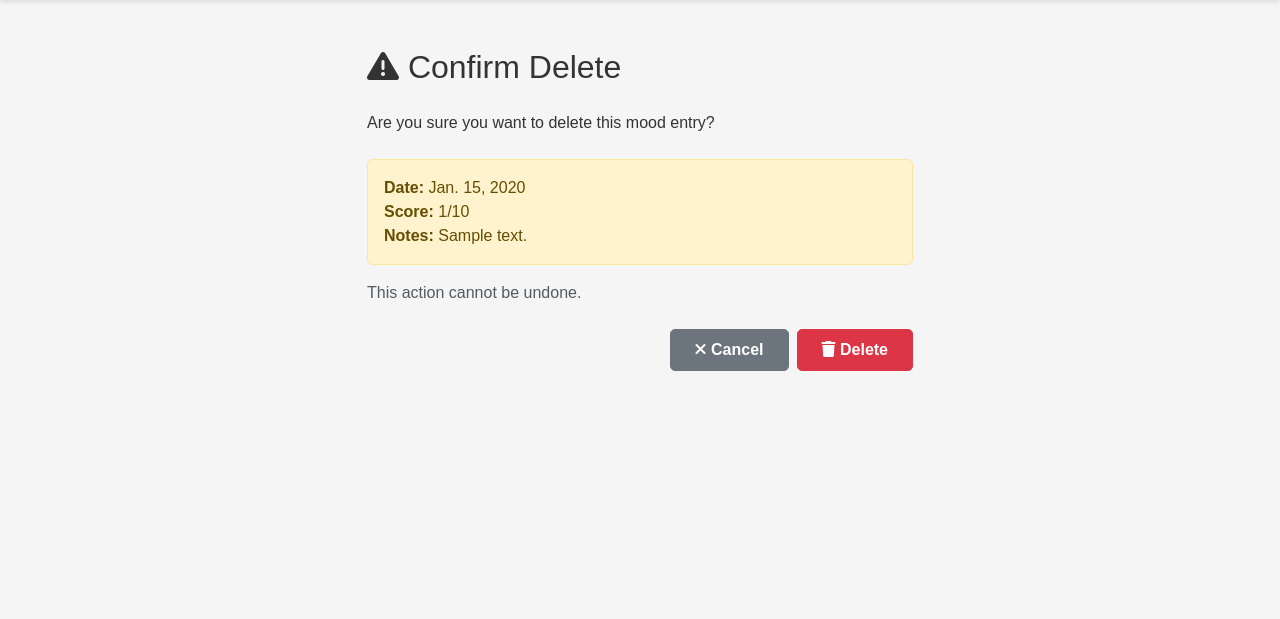
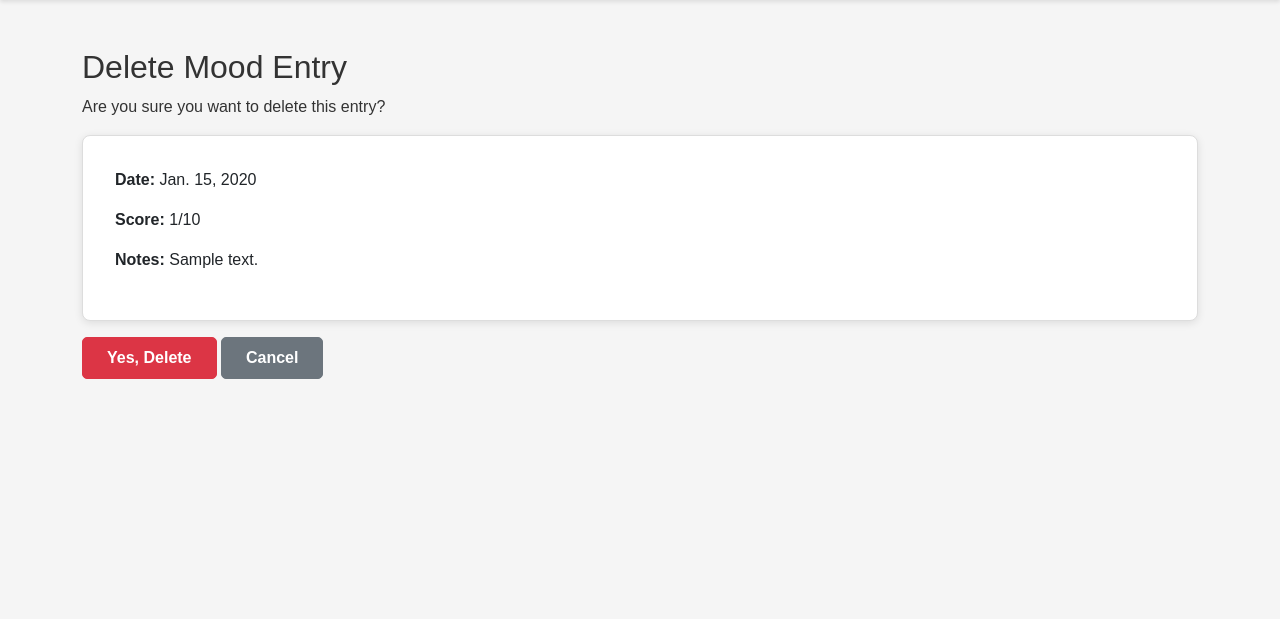
Before and after one commit to oliveiracle/mental-health-tracker, a Django app: template tracker/templates/tracker/mood_confirm_delete.html in a window 1280 px wide. Shown: the part 73-692 px from the top of the page. Run offline with Django 5.2, Linux system fonts and the light colour scheme; the template is opened without the code that fills it: values that come from a table or form of the project are taken from there, others are empty; tables that the repository leaves empty hold one stand-in row (values such as "Sample post").

Commit message:
Simplify mood delete template styling

```diff
--- a/tracker/templates/tracker/mood_confirm_delete.html
+++ b/tracker/templates/tracker/mood_confirm_delete.html
@@ -1,40 +1,25 @@
 {% extends 'tracker/base.html' %}
 
-{% block title %}Delete Mood - Mental Health Tracker{% endblock %}
+{% block title %}Delete Mood{% endblock %}
 
 {% block content %}
-<div class="row justify-content-center">
-  <div class="col-md-8 col-lg-6">
-    <div class="glass-card">
-      <h2 class="mb-4">
-        <i class="fas fa-exclamation-triangle"></i> Confirm Delete
-      </h2>
+<main role="main">
+  <h2>Delete Mood Entry</h2>
 
-      <p class="mb-4">Are you sure you want to delete this mood entry?</p>
+  <p>Are you sure you want to delete this entry?</p>
 
-      <div class="alert alert-warning">
-        <strong>Date:</strong> {{ mood.date }}<br>
-        <strong>Score:</strong> {{ mood.mood_score }}/10<br>
-        {% if mood.notes %}
-          <strong>Notes:</strong> {{ mood.notes }}
-        {% endif %}
-      </div>
-
-      <p class="text-muted mb-4">This action cannot be undone.</p>
-
-      <form method="post">
-        {% csrf_token %}
-
-        <div class="d-grid gap-2 d-md-flex justify-content-md-end">
-          <a href="{% url 'mood_list' %}" class="btn btn-secondary">
-            <i class="fas fa-times"></i> Cancel
-          </a>
-          <button type="submit" class="btn btn-danger">
-            <i class="fas fa-trash"></i> Delete
-          </button>
-        </div>
-      </form>
+  <div class="card mb-3">
+    <div class="card-body">
+      <p><strong>Date:</strong> {{ mood.date }}</p>
+      <p><strong>Score:</strong> {{ mood.mood_score }}/10</p>
+      <p><strong>Notes:</strong> {{ mood.notes|default:"-" }}</p>
     </div>
   </div>
-</div>
+
+  <form method="post">
+    {% csrf_token %}
+    <button type="submit" class="btn btn-danger">Yes, Delete</button>
+    <a href="{% url 'mood_list' %}" class="btn btn-secondary">Cancel</a>
+  </form>
+</main>
 {% endblock %}
```
